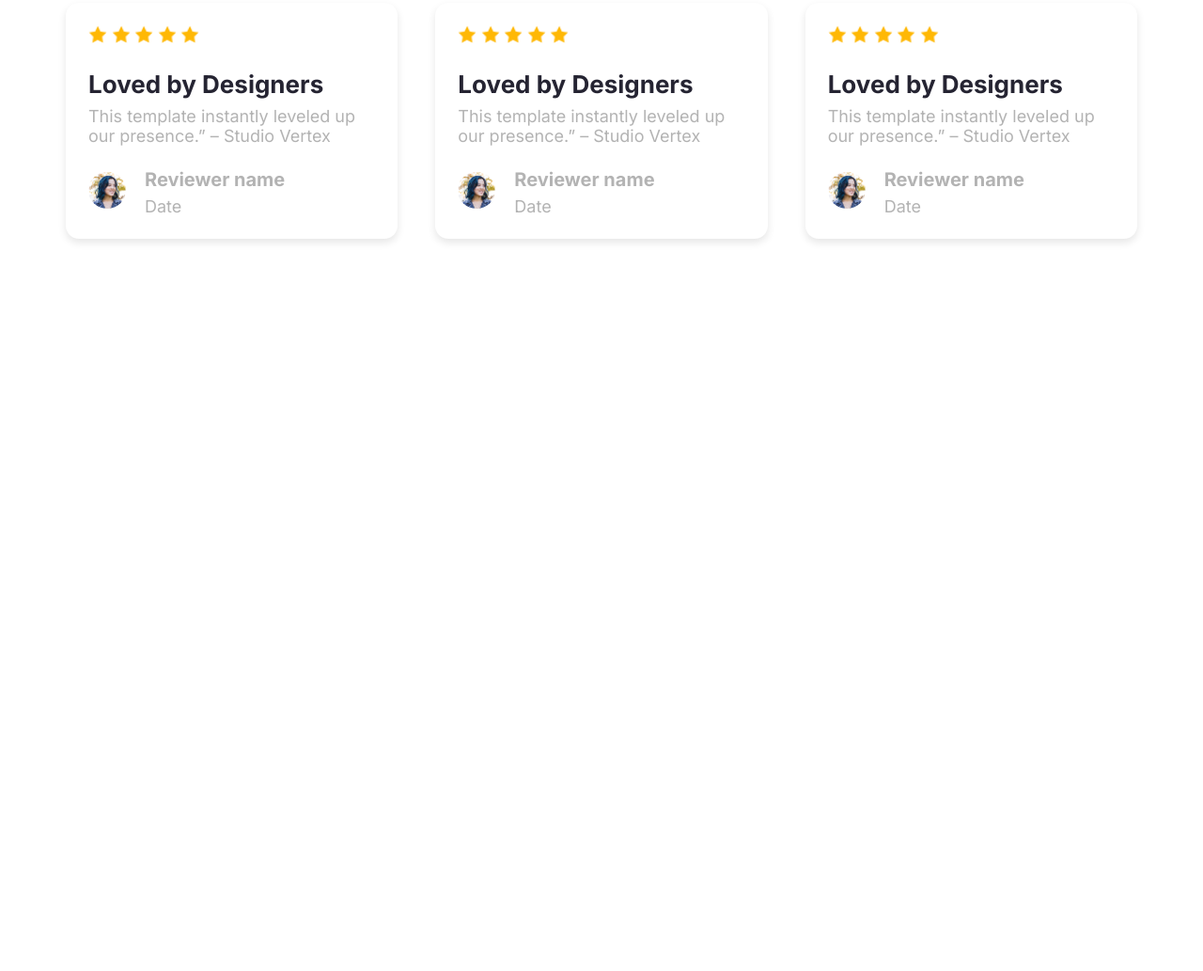
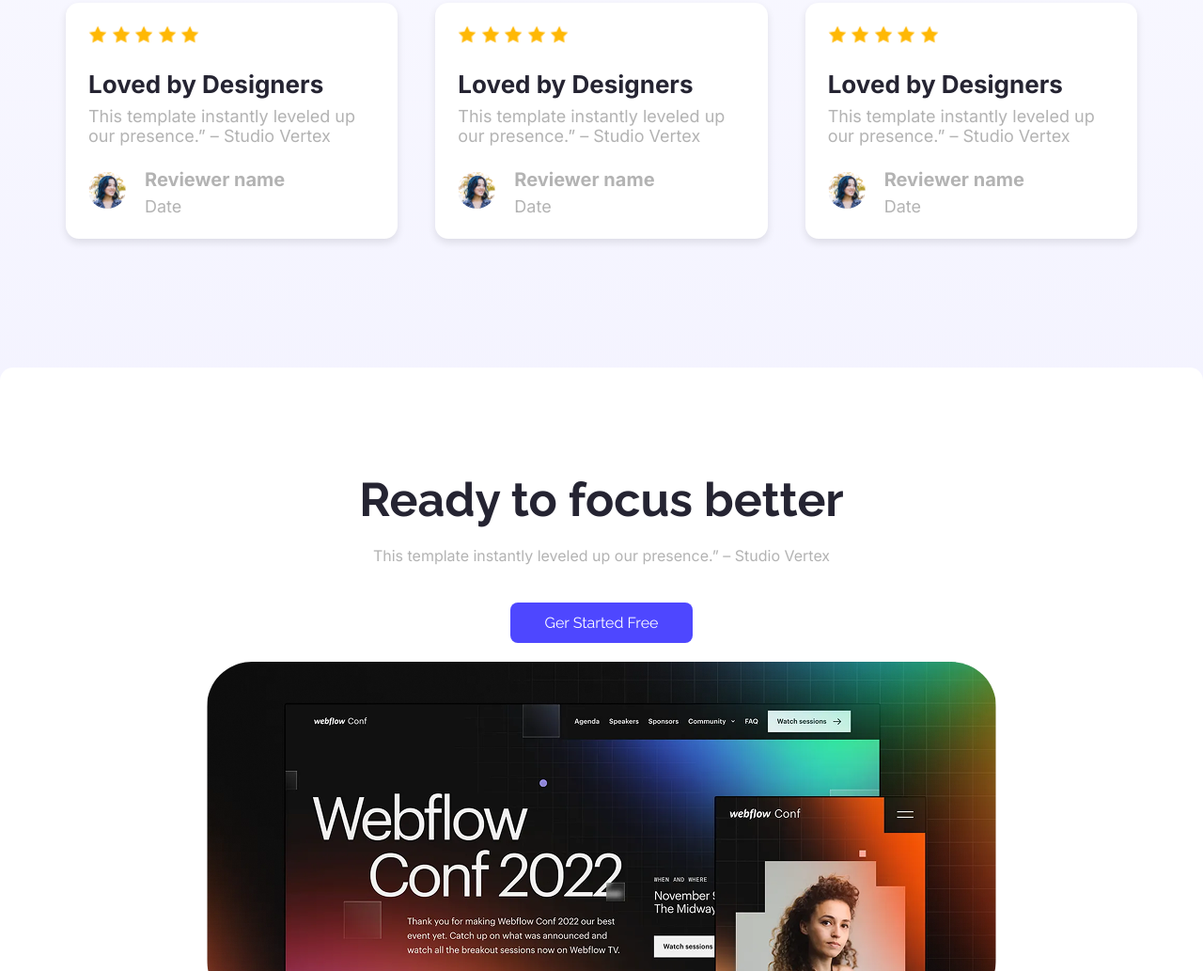
Before and after one commit to monirHRaju/b12a01-landing-page, a plain HTML site: page index.html in a window 1280 px wide. Shown: the part 1767-2800 px from the top of the page at 94% size. Before the commit the page ends 2158 px from the top, so only its background shows below. Drawn offline with Linux system fonts and the light colour scheme.

Commit message:
ready to focus section done

```diff
--- a/index.html
+++ b/index.html
@@ -22,6 +22,7 @@
             <button class="primary-btn">Stay Focused</button>
         </div>
     </header>
+
     <!-- main section -->
     <main>
         <!-- action section -->
@@ -116,7 +117,25 @@
                         </div>
                     </div>
                 </div>
+            </div>
+        </section>
 
+        <!-- Ready to focus better Section-->
+         <section class="focus">
+            <h1>Ready to focus better</h1>
+            <p>This template instantly leveled up our presence.” – Studio Vertex</p>
+            <button class="primary-btn">Ger Started Free</button>
+            <img src="Assets/wc-big.png" alt="">
+         </section>
+        <!-- Get In Touch Section -->
+        <section class="message-section">
+            <div class="message-column">
+                <h1>Let’s Get In Touch</h1>
+            </div>
+            <div class="message-column">
+                <form action="">
+                    leb
+                </form>
             </div>
         </section>
     </main>
--- a/styles/style.css
+++ b/styles/style.css
@@ -46,7 +46,10 @@ header{
     font-family: "Raleway", sans-serif;
     color: #252432;
 }
-
+/* Main Section */
+main{
+    background: linear-gradient(to bottom, #fff, rgba(78, 71, 255, 0.1) );
+}
 /* Action Section Styles */
 .action-section{
     display: flex;
@@ -177,6 +180,37 @@ header{
     margin-top: 6px;
 }
 
+/* Focus Section Styles */
+.focus{
+    background-color: #fff;
+    border-radius: 14px;
+    padding: 70px 150px;
+    margin-bottom: 90px;
+    text-align: center;
+}
+.focus h1{
+    font-size: 50px;
+    font-weight: 700;
+    margin-bottom: 20px;
+    color: #252432;
+    font-family: "Raleway", sans-serif;
+}
+.focus p{
+    font-size: 16px;
+    margin-bottom: 20px;
+    color: #B3B3B3;
+}
+.focus img{
+    border-radius: 48px;
+}
+
+.focus button{
+    margin: 20px 0px;
+    font-weight: 400;
+    font-size: 16px;
+}
+
+
 
 /* shared styles */
 .primary-color{
```
